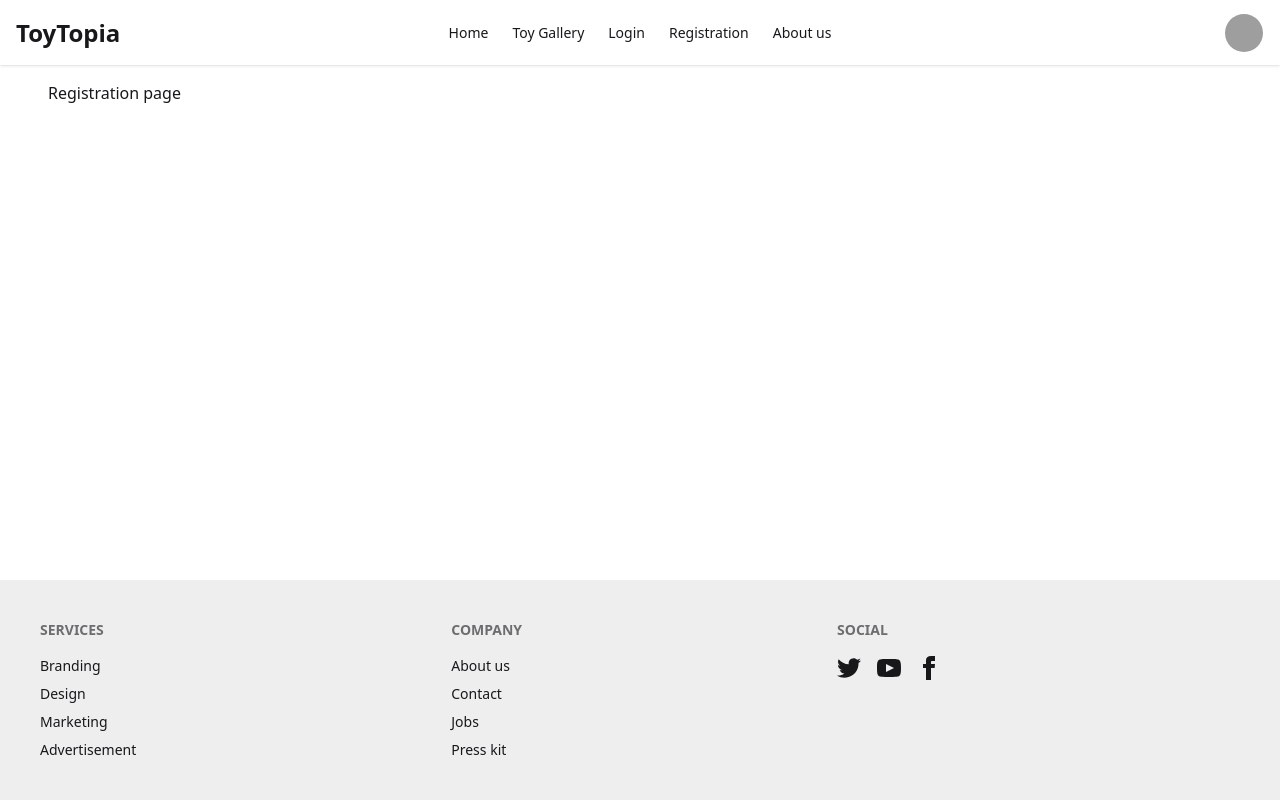
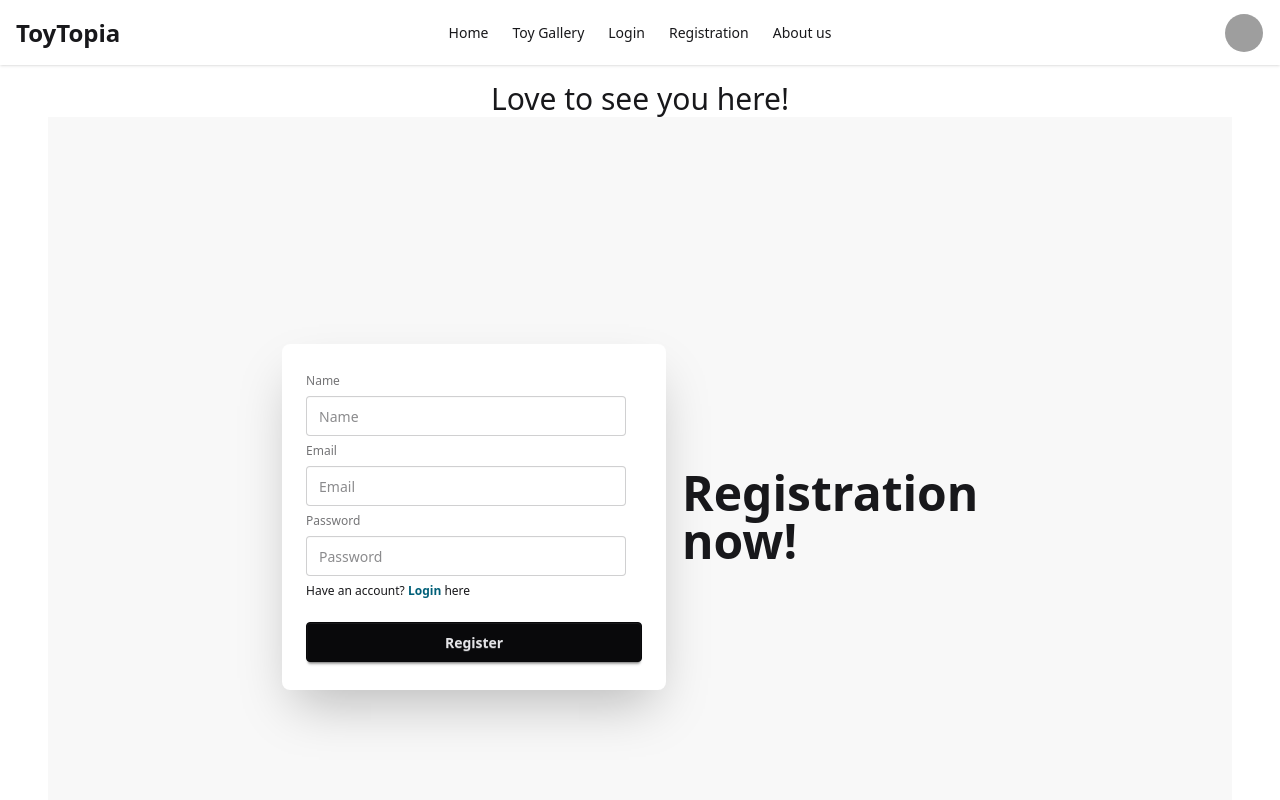
Before and after one commit to AhmetChatgami/assignment-9, a React (Vite) app: page /registration in a window 1280 px wide. Shown: the top 800 px of the page. Built offline with nearby package versions, Linux system fonts and the light colour scheme; grey boxes are pictures that could not be loaded.

Commit message:
Registration page created & can get value

```diff
--- a/src/Pages/Register.jsx
+++ b/src/Pages/Register.jsx
@@ -1,11 +1,60 @@
-import React from 'react';
+import { createUserWithEmailAndPassword } from "firebase/auth";
+import React from "react";
+import { Link } from "react-router";
 
 const Register = () => {
-    return (
-        <div>
-            Registration page
+    const handleRegister = (e)=>{
+        e.preventDefault();
+        const name= e.target.name.value;
+        const email= e.target.email.value;
+        const password= e.target.password.value;
+        console.log('registration done', email, name, password)
+
+        createUserWithEmailAndPassword
+    }
+  return (
+    <div>
+      <h1 className="text-3xl text-center font-medium">
+        Love to see you here!
+      </h1>
+      <div className="hero bg-base-200 min-h-screen">
+        <div className="hero-content flex-col lg:flex-row-reverse">
+          <div className="text-center lg:text-left">
+            <h1 className="text-5xl font-bold">Registration now!</h1>
+          </div>
+          <div className="card bg-base-100 w-full max-w-sm shrink-0 shadow-2xl">
+            <div className="card-body">
+              <form onSubmit={handleRegister}>
+                <fieldset className="fieldset">
+                  <label className="label">Name</label>
+                  <input type="text" className="input" name="name" placeholder="Name" />
+
+                  <label className="label">Email</label>
+                  <input type="email" name="email" className="input" placeholder="Email" />
+                  <label className="label">Password</label>
+                  <input
+                    type="password" name="password"
+                    className="input"
+                    placeholder="Password"
+                  />
+                  <div>
+                    <p>
+                      Have an account?{" "}
+                      <Link to="/login" className="text-cyan-800 font-bold">
+                        Login
+                      </Link>{" "}
+                      here
+                    </p>
+                  </div>
+                  <button className="btn btn-neutral mt-4">Register</button>
+                </fieldset>
+              </form>
+            </div>
+          </div>
         </div>
-    );
+      </div>
+    </div>
+  );
 };
 
 export default Register;
```
